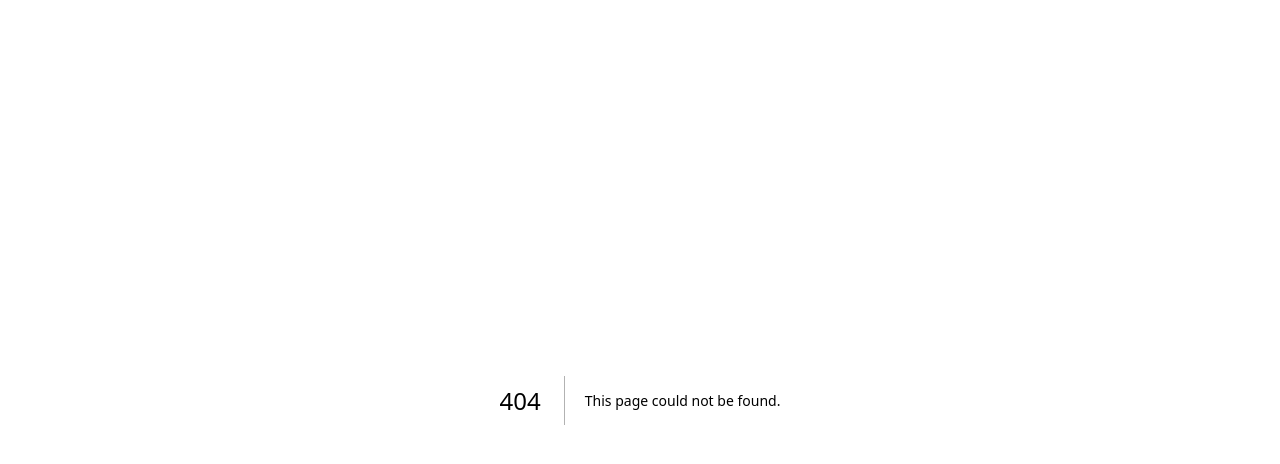
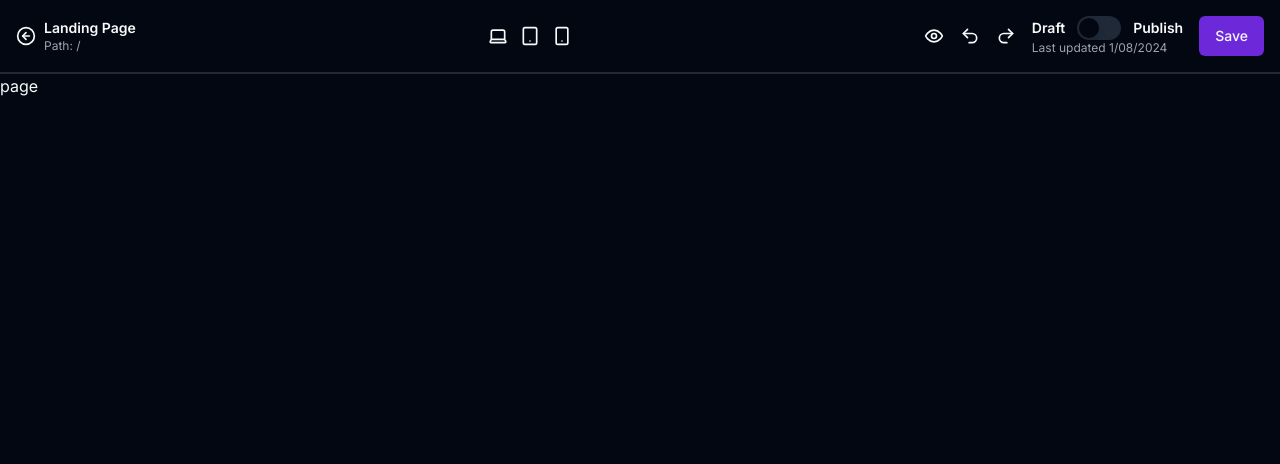
Before and after one commit to Hap-i/craftfolio, a Next.js app: page /editor/1 in a window 1280 px wide. Before the commit this address had no page. Shown: the top 464 px of the page. Built offline with nearby package versions, Linux system fonts and the light colour scheme.

Commit message:
chore: Editor Header & Theme Provider added

```diff
--- /dev/null
+++ b/src/app/editor/[pageId]/layout.tsx
@@ -0,0 +1,17 @@
+import React from 'react'
+import EditorNavbar from '../../../components/editor/EditorNavbar';
+
+const layout = ({
+  children,
+}: Readonly<{
+  children: React.ReactNode;
+}>) => {
+  return (
+    <div className=''>
+      <EditorNavbar/>
+      {children}
+    </div>
+  )
+}
+
+export default layout
--- /dev/null
+++ b/src/app/editor/[pageId]/page.tsx
@@ -0,0 +1,9 @@
+import React from 'react'
+
+const page = () => {
+  return (
+    <div>page</div>
+  )
+}
+
+export default page
--- a/src/app/globals.css
+++ b/src/app/globals.css
@@ -2,69 +2,54 @@
 @tailwind components;
 @tailwind utilities;
 
+
 @layer base {
   :root {
     --background: 0 0% 100%;
-    --foreground: 222.2 84% 4.9%;
-
+    --foreground: 224 71.4% 4.1%;
     --card: 0 0% 100%;
-    --card-foreground: 222.2 84% 4.9%;
-
+    --card-foreground: 224 71.4% 4.1%;
     --popover: 0 0% 100%;
-    --popover-foreground: 222.2 84% 4.9%;
-
-    --primary: 222.2 47.4% 11.2%;
-    --primary-foreground: 210 40% 98%;
-
-    --secondary: 210 40% 96.1%;
-    --secondary-foreground: 222.2 47.4% 11.2%;
-
-    --muted: 210 40% 96.1%;
-    --muted-foreground: 215.4 16.3% 46.9%;
-
-    --accent: 210 40% 96.1%;
-    --accent-foreground: 222.2 47.4% 11.2%;
-
+    --popover-foreground: 224 71.4% 4.1%;
+    --primary: 262.1 83.3% 57.8%;
+    --primary-foreground: 210 20% 98%;
+    --secondary: 220 14.3% 95.9%;
+    --secondary-foreground: 220.9 39.3% 11%;
+    --muted: 220 14.3% 95.9%;
+    --muted-foreground: 220 8.9% 46.1%;
+    --accent: 220 14.3% 95.9%;
+    --accent-foreground: 220.9 39.3% 11%;
     --destructive: 0 84.2% 60.2%;
-    --destructive-foreground: 210 40% 98%;
-
-    --border: 214.3 31.8% 91.4%;
-    --input: 214.3 31.8% 91.4%;
-    --ring: 222.2 84% 4.9%;
-
+    --destructive-foreground: 210 20% 98%;
+    --border: 220 13% 91%;
+    --input: 220 13% 91%;
+    --ring: 262.1 83.3% 57.8%;
     --radius: 0.5rem;
   }
 
   .dark {
-    --background: 222.2 84% 4.9%;
-    --foreground: 210 40% 98%;
-
-    --card: 222.2 84% 4.9%;
-    --card-foreground: 210 40% 98%;
-
-    --popover: 222.2 84% 4.9%;
-    --popover-foreground: 210 40% 98%;
-
-    --primary: 210 40% 98%;
-    --primary-foreground: 222.2 47.4% 11.2%;
-
-    --secondary: 217.2 32.6% 17.5%;
-    --secondary-foreground: 210 40% 98%;
-
-    --muted: 217.2 32.6% 17.5%;
-    --muted-foreground: 215 20.2% 65.1%;
-
-    --accent: 217.2 32.6% 17.5%;
-    --accent-foreground: 210 40% 98%;
-
+    --background: 224 71.4% 4.1%;
+    --foreground: 210 20% 98%;
+    --card: 224 71.4% 4.1%;
+    --card-foreground: 210 20% 98%;
+    --popover: 224 71.4% 4.1%;
+    --popover-foreground: 210 20% 98%;
+    --primary: 263.4 70% 50.4%;
+    --primary-foreground: 210 20% 98%;
+    --secondary: 215 27.9% 16.9%;
+    --secondary-foreground: 210 20% 98%;
+    --muted: 215 27.9% 16.9%;
+    --muted-foreground: 217.9 10.6% 64.9%;
+    --accent: 215 27.9% 16.9%;
+    --accent-foreground: 210 20% 98%;
     --destructive: 0 62.8% 30.6%;
-    --destructive-foreground: 210 40% 98%;
-
-    --border: 217.2 32.6% 17.5%;
-    --input: 217.2 32.6% 17.5%;
-    --ring: 212.7 26.8% 83.9%;
+    --destructive-foreground: 210 20% 98%;
+    --border: 215 27.9% 16.9%;
+    --input: 215 27.9% 16.9%;
+    --ring: 263.4 70% 50.4%;
   }
 }
+
 
 @layer base {
   * {
--- a/src/app/layout.tsx
+++ b/src/app/layout.tsx
@@ -1,6 +1,7 @@
 import type { Metadata } from "next";
 import { Inter } from "next/font/google";
 import "./globals.css";
+import { ThemeProvider } from "../components/theme-provider";
 
 const inter = Inter({ subsets: ["latin"] });
 
@@ -16,7 +17,16 @@ export default function RootLayout({
 }>) {
   return (
     <html lang="en">
-      <body className={inter.className}>{children}</body>
+      <body className={inter.className}>
+        <ThemeProvider
+          attribute="class"
+          defaultTheme="dark"
+          enableSystem
+          disableTransitionOnChange
+        >
+          {children}
+        </ThemeProvider>
+      </body>
     </html>
   );
 }
--- /dev/null
+++ b/src/components/editor/EditorNavbar.tsx
@@ -0,0 +1,39 @@
+import { ArrowLeftCircle, Eye, Laptop, Redo2, Smartphone, Tablet, Undo2 } from 'lucide-react'
+import React from 'react'
+import { Switch } from '../ui/switch'
+import { Button } from '../ui/button'
+
+const EditorNavbar = () => {
+  return (
+    <div className='flex justify-between border-b-2 py-4 px-4'>
+      <div className='flex items-center gap-2'>
+      <ArrowLeftCircle size={20} className='cursor-pointer hover:text-primary'/>
+      <div>
+        <p className='text-sm font-semibold'>Landing Page</p>
+        <p className='text-xs text-gray-400'>Path: <span>/</span></p>
+      </div>
+      </div>
+      <div className='flex gap-3 items-center'>
+      <Laptop size={20} className='cursor-pointer hover:text-primary' />
+      <Tablet size={20} className='cursor-pointer hover:text-primary' />
+      <Smartphone size={20} className='cursor-pointer hover:text-primary' />
+      </div>
+      <div className='flex gap-4 items-center'>
+      <Eye size={20} className='cursor-pointer hover:text-primary' />
+      <Undo2 size={20} className='cursor-pointer hover:text-primary' />
+      <Redo2 size={20} className='cursor-pointer hover:text-primary' />
+      <div>
+        <div className='flex gap-3 items-center'>
+          <p className='text-sm font-semibold'>Draft</p>
+          <Switch/>
+          <p className='text-sm font-semibold'>Publish</p>
+        </div>
+        <p className='text-xs text-gray-400'>Last updated <span>1/08/2024</span></p>
+      </div>
+      <Button>Save</Button>
+      </div>
+    </div>
+  )
+}
+
+export default EditorNavbar
--- /dev/null
+++ b/src/components/theme-provider.tsx
@@ -0,0 +1,9 @@
+"use client"
+
+import * as React from "react"
+import { ThemeProvider as NextThemesProvider } from "next-themes"
+import { type ThemeProviderProps } from "next-themes/dist/types"
+
+export function ThemeProvider({ children, ...props }: ThemeProviderProps) {
+  return <NextThemesProvider {...props}>{children}</NextThemesProvider>
+}
```
